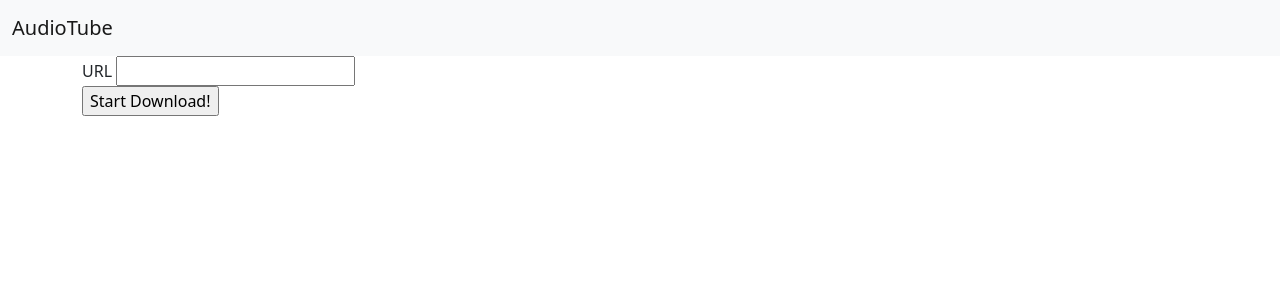
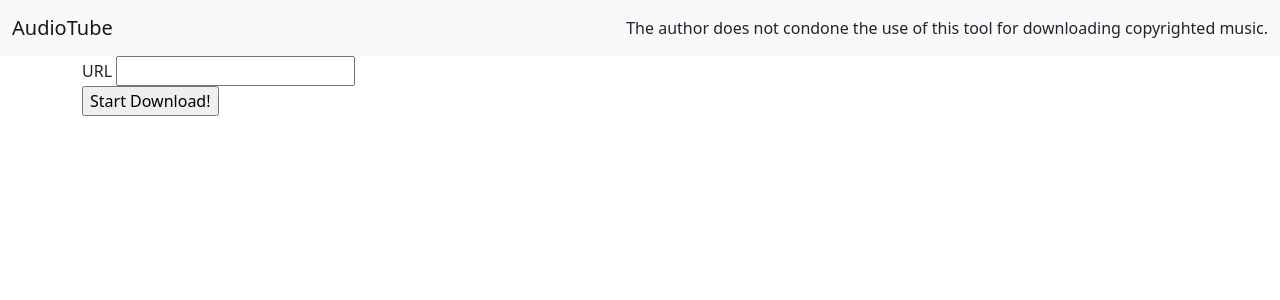
Before and after one commit to Wicloz/AudioTube, a Flask app: page / in a window 1280 px wide. Shown: the top 300 px of the page. Run offline with Flask 2, Linux system fonts and the light colour scheme.

Commit message:
Add legal notice

```diff
--- a/templates/layout.html
+++ b/templates/layout.html
@@ -11,6 +11,7 @@
     <nav class="navbar navbar-light bg-light">
       <div class="container-fluid">
         <a class="navbar-brand" href="/">AudioTube</a>
+        <span>The author does not condone the use of this tool for downloading copyrighted music.</span>
       </div>
     </nav>
 
```
